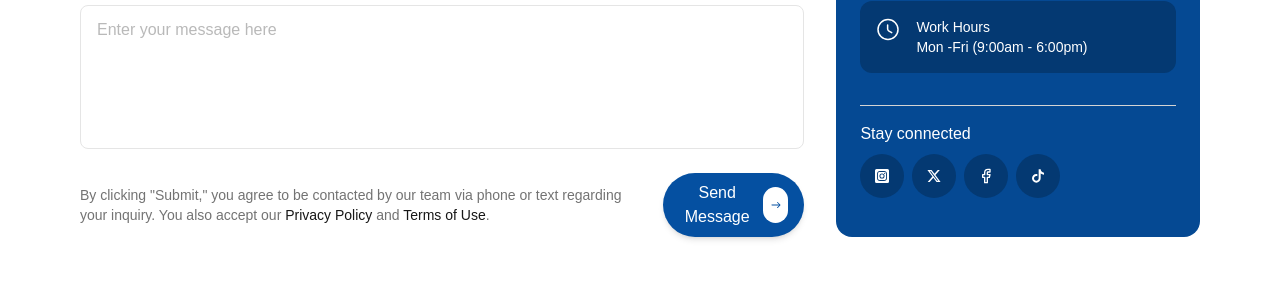
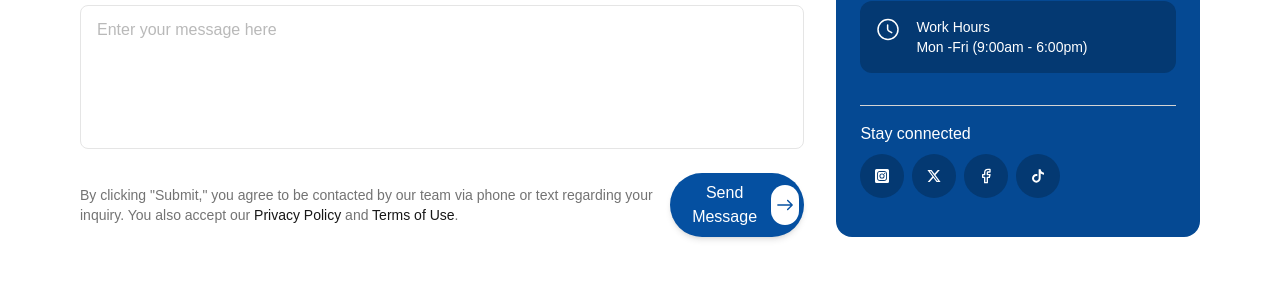
Before and after one commit to S0liddreams/dejavu-website, a Next.js app: page /contactUs in a window 1280 px wide. Shown: the part 915-1202 px from the top of the page. Built offline with nearby package versions, Linux system fonts and the light colour scheme; a web font is replaced by a local one.

Commit message:
update
update

```diff
--- a/src/app/contactUs/page.jsx
+++ b/src/app/contactUs/page.jsx
@@ -207,13 +207,13 @@ const Contact = () => {
                 <button
                   type="submit"
                   disabled={isSubmitting}
-                  className={`flex items-center gap-2 bg-[#0550A1] text-white rounded-full px-4 py-2 shadow-md hover:shadow-xl transition-all text-sm md:text-base ${
+                  className={`flex items-center gap-2 bg-[#0550A1] font-medium text-white lg:text-[16px] rounded-full pl-4 pr-[5px] py-2 shadow-md hover:shadow-xl transition-all text-sm md:text-base ${
                     isSubmitting ? 'opacity-50 cursor-not-allowed' : 'hover:bg-[#043d7a]'
                   }`}
                 >
                   {isSubmitting ? 'Sending...' : 'Send Message'}
-                  <div className="w-9 h-9 rounded-full bg-white flex items-center justify-center hover:bg-black transition-all">
-                    <IoIosArrowRoundForward className="text-[#0550A1]" />
+                  <div className="w-[40px] h-[40px] rounded-full bg-white flex items-center justify-center hover:bg-black transition-all">
+                    <IoIosArrowRoundForward className="text-[#0550A1] lg:text-[28px]" />
                   </div>
                 </button>
               </div>
```
